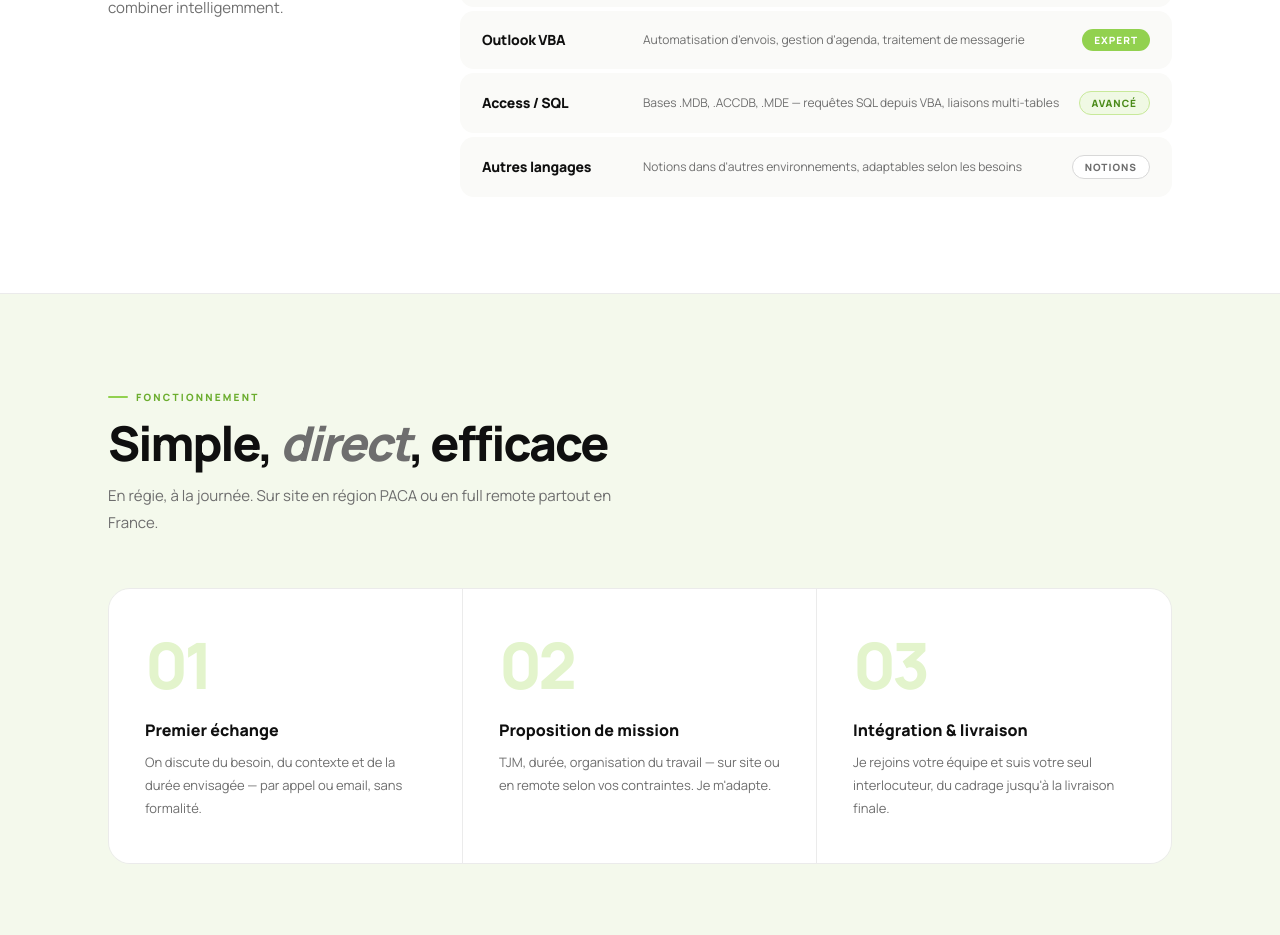
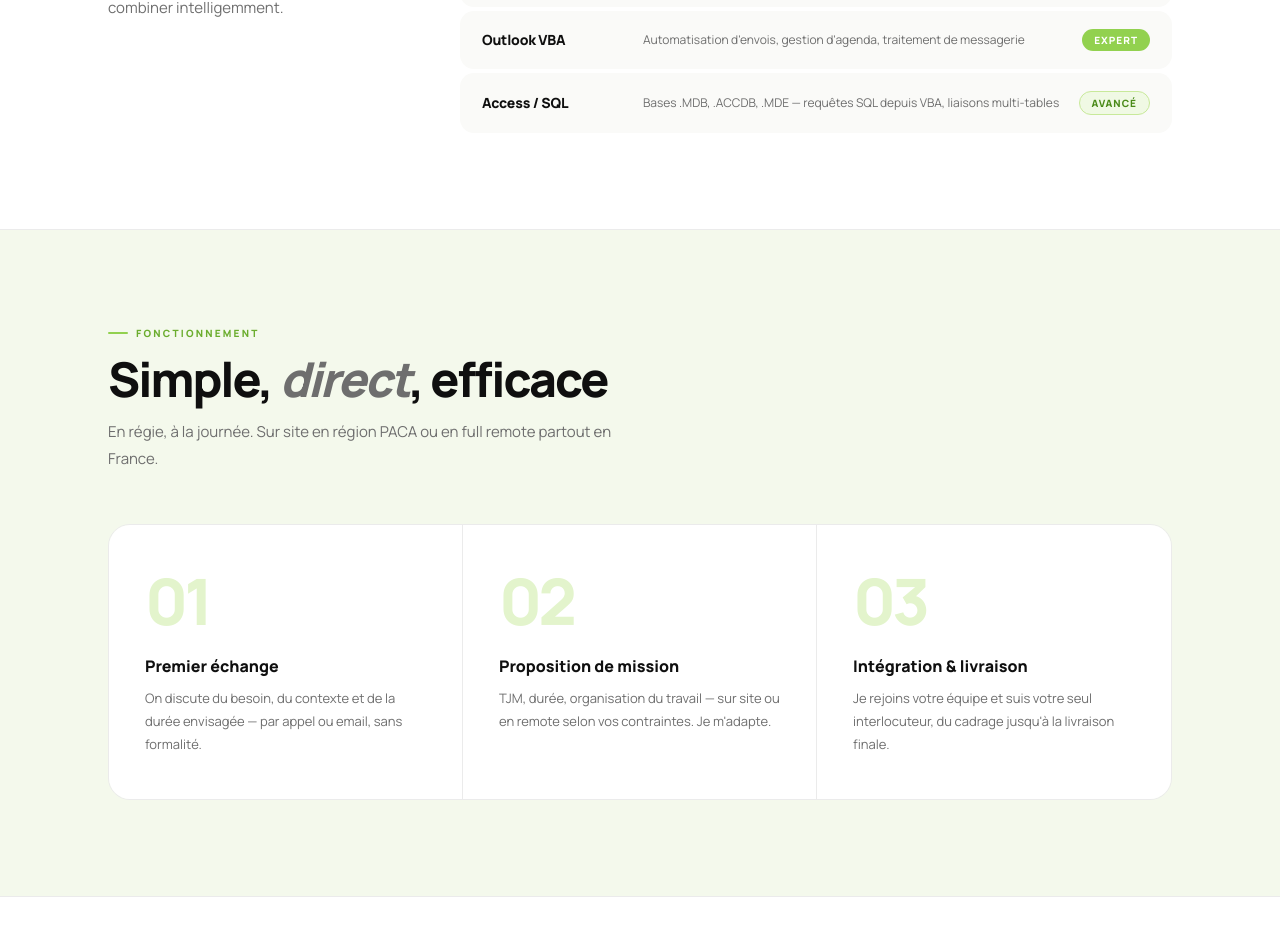
Before and after one commit to CedricoBanjo/tirexe-site, a Next.js app: page / in a window 1280 px wide. Shown: the part 3214-4149 px from the top of the page. Built offline with nearby package versions, Linux system fonts and the light colour scheme.

Commit message:
Update Stack.jsx

```diff
--- a/components/Stack.jsx
+++ b/components/Stack.jsx
@@ -5,7 +5,6 @@ const outils = [
   { name: 'Word & PowerPoint', desc: "Génération automatique de documents et présentations depuis Excel", level: 'Expert', cls: 'b-exp' },
   { name: 'Outlook VBA', desc: "Automatisation d'envois, gestion d'agenda, traitement de messagerie", level: 'Expert', cls: 'b-exp' },
   { name: 'Access / SQL', desc: "Bases .MDB, .ACCDB, .MDE — requêtes SQL depuis VBA, liaisons multi-tables", level: 'Avancé', cls: 'b-av' },
-  { name: 'Autres langages', desc: "Notions dans d'autres environnements, adaptables selon les besoins", level: 'Notions', cls: 'b-not' },
 ]
 
 export default function Stack() {
```
